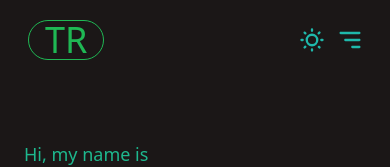
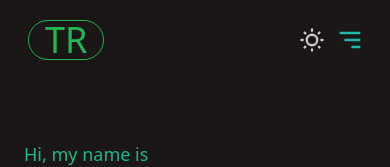
Before and after one commit to ThomasRainford/personal-site-v1, a React (Vite) app: page / in a window 390 px wide. Shown: the top 167 px of the page. Built offline with nearby package versions, Linux system fonts and the light colour scheme.

Commit message:
Fix theme controller mobile style issue
- Upgrade daisyui.

```diff
--- a/package.json
+++ b/package.json
@@ -4,7 +4,7 @@
   "version": "0.0.0",
   "type": "module",
   "scripts": {
-    "dev": "vite",
+    "dev": "vite --host",
     "build": "tsc -b && vite build",
     "lint": "eslint .",
     "preview": "vite preview"
@@ -20,7 +20,7 @@
     "@types/react": "^19.0.10",
     "@types/react-dom": "^19.0.4",
     "@vitejs/plugin-react": "^4.3.4",
-    "daisyui": "^5.0.35",
+    "daisyui": "^5.0.43",
     "eslint": "^9.21.0",
     "eslint-plugin-react-hooks": "^5.1.0",
     "eslint-plugin-react-refresh": "^0.4.19",
--- a/src/components/icons/MoonIcon.tsx
+++ b/src/components/icons/MoonIcon.tsx
@@ -1,7 +1,7 @@
 const MoonIcon = () => {
   return (
     <svg
-      className="swap-on h-7 w-7 fill-accent"
+      className="swap-on h-7 w-7 fill-current"
       xmlns="http://www.w3.org/2000/svg"
       viewBox="0 0 24 24"
     >
--- a/src/components/icons/SunIcon.tsx
+++ b/src/components/icons/SunIcon.tsx
@@ -1,7 +1,7 @@
 const SunIcon = () => {
   return (
     <svg
-      className="swap-off h-7 w-7 fill-accent"
+      className="swap-off h-7 w-7 fill-current"
       xmlns="http://www.w3.org/2000/svg"
       viewBox="0 0 24 24"
     >
--- a/src/components/navbar/theme-controller.tsx
+++ b/src/components/navbar/theme-controller.tsx
@@ -17,7 +17,8 @@ const ThemeController = () => {
           checked={theme === "light"}
           onChange={handleToggle}
           value={theme}
-          className=" theme-controller bg-base-content row-start-1 col-start-1 col-span-2"
+          style={{ opacity: 0 }} // Removes checkbox style for mobile.
+          className="theme-controller bg-base-content row-start-1 col-start-1 col-span-2"
         />
         {theme === "light" ? <MoonIcon /> : <SunIcon />}
       </label>
```
Also changed, not shown: 1 other file (tests, documents, lock files or other folders).
